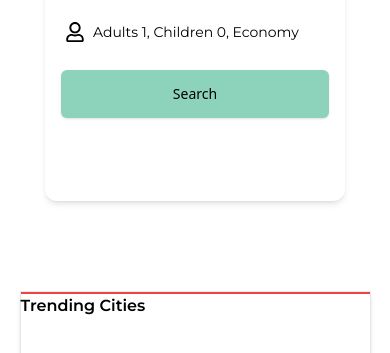
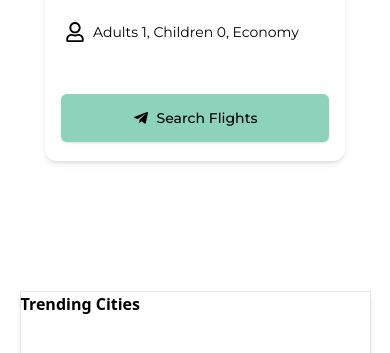
Before and after one commit to sueson/hotel-booking, a Next.js app: page / in a window 390 px wide. Shown: the part 659-1012 px from the top of the page. Built offline with nearby package versions, Linux system fonts and the light colour scheme; no server answers.

Commit message:
modified styles

```diff
--- a/app/page.tsx
+++ b/app/page.tsx
@@ -15,6 +15,7 @@ import { useState } from "react";
 import { Separator } from "@/components/ui/separator";
 import GuestModal from "@/components/guest-modal";
 import TrendingPlaces from "@/components/trending-places";
+import { FaTelegramPlane } from "react-icons/fa";
 
 // Landing page...
 export default function Home() {
@@ -60,7 +61,7 @@ export default function Home() {
                 </div>
 
                 {/* options for flights or stays */}
-                <div className="w-[300px] h-[500px] absolute top-[60%] left-1/2 -translate-x-1/2 md:h-[300px] md:w-[700px] md:top-[400px] lg:w-[1000px] lg:top-[520px] md:left-1/2 rounded-xl bg-white shadow-md">
+                <div className="w-[300px] h-[460px] absolute top-[60%] left-1/2 -translate-x-1/2 md:h-[300px] md:w-[700px] md:top-[400px] lg:w-[1000px] lg:top-[520px] md:left-1/2 rounded-xl bg-white shadow-md">
                     {/* Flight/Stay Toggle */}
                     <div className="w-full flex px-4 gap-4 h-12 rounded-xl md:px-4 md:gap-4 mt-3">
                         <Button
@@ -170,10 +171,17 @@ export default function Home() {
                     )}
 
                     {/* Search Button */}
-                    <div className="w-full h-12 mt-4 px-4">
-                        <Button className="w-full h-12 bg-[#8DD3BB] mx-auto flex justify-center">
-                            Search
-                        </Button>
+                    <div className="w-full h-12 mt-10 md:mt-4 px-4 md:flex md:items-center md:justify-end">
+                        <div className="md:flex md:items-center md:justify-end">
+                            <Button
+                                className="w-full h-12 bg-[#8DD3BB] mx-auto md:flex md:justify-center text-[14px] text-center"
+                            >
+                                <FaTelegramPlane className="size-5" />
+                                <p className="font-montserrat font-medium text-[14px]">
+                                    Search Flights
+                                </p>
+                            </Button>
+                        </div>
                     </div>
                 </div>
             </header>
--- a/components/trending-places.tsx
+++ b/components/trending-places.tsx
@@ -3,11 +3,12 @@
 
 const TrendingPlaces = () => {
     return (
-        <div className="font-montserrat font-semibold md:text-[32px]">
-            <div className="w-full h-full border border-red-500">
-
+        <div>
+            <div className="w-full h-full">
+                <p className="ont-montserrat font-semibold md:text-[32px]">
+                    Trending Cities
+                </p>
             </div>
-            Trending Cities
         </div>
     )
 }
```
